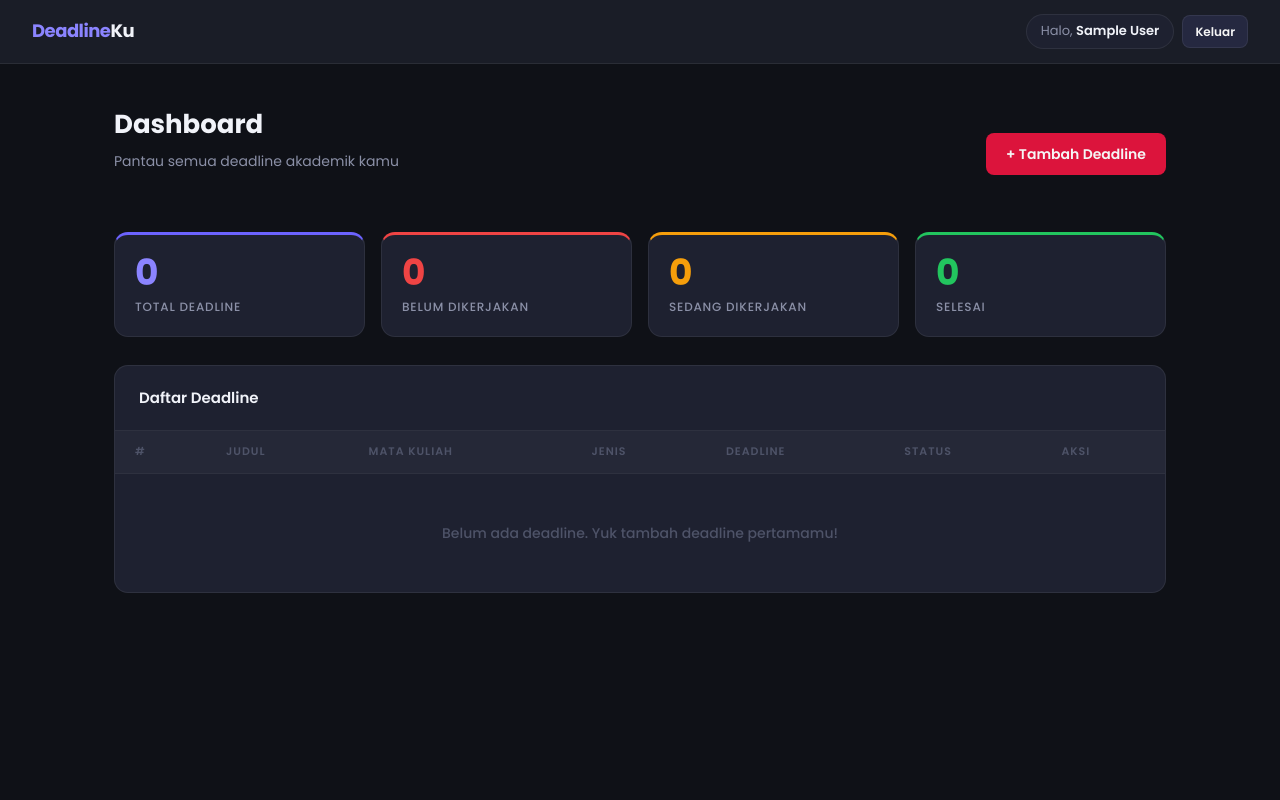
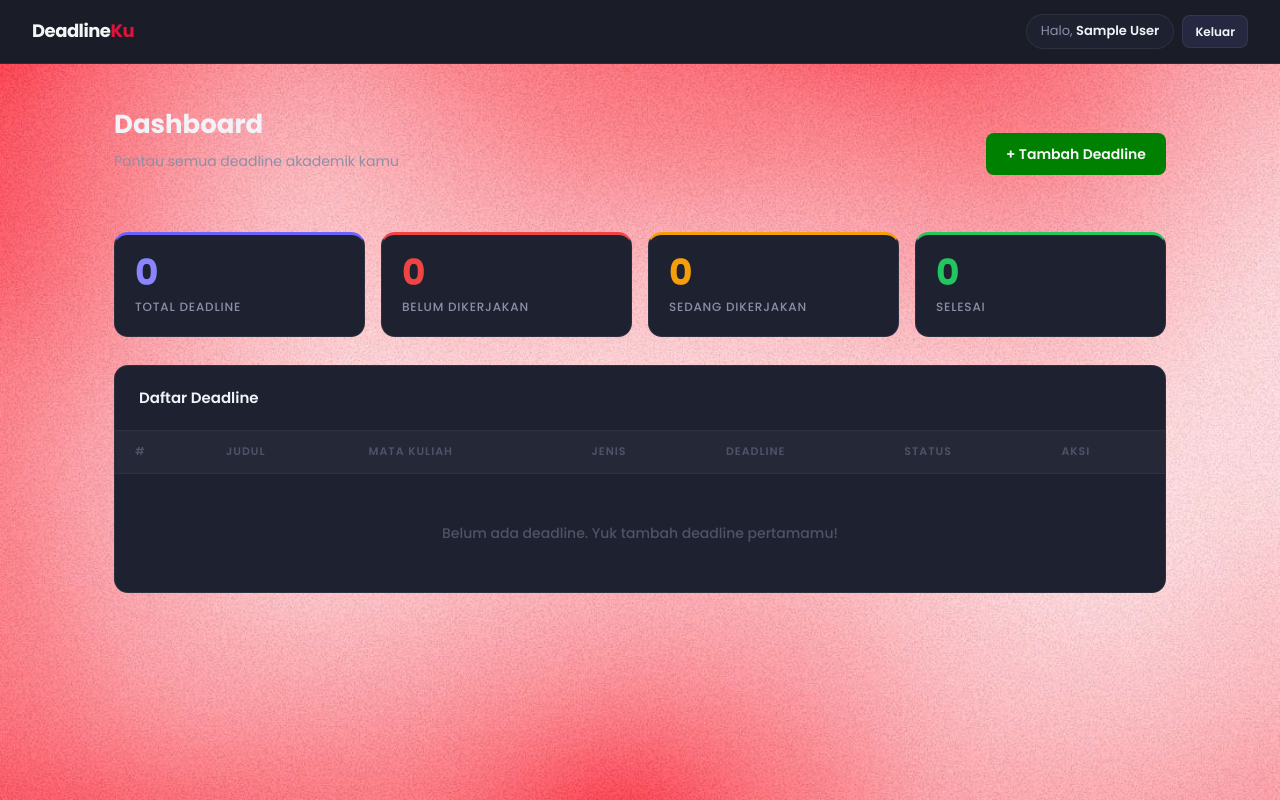
Before and after one commit to haidarmdd/Project-Akhir-PWD, a PHP site: page /dashboard.php in a window 1280 px wide. Run offline with PHP 8.4, Linux system fonts and the light colour scheme; the visitor is signed in with stand-in values (Sample User, id 1); data that the repository does not hold is empty.

Commit message:
editen css e, ruwet aku wisen

```diff
--- a/dashboard.php
+++ b/dashboard.php
@@ -30,12 +30,37 @@ $selesai = $konek->query("SELECT COUNT(*) as n FROM deadlines WHERE user_id='$us
     <meta name="viewport" content="width=device-width, initial-scale=1.0">
     <title>Dashboard - DeadlineKu</title>
     <link rel="stylesheet" href="style.css">
+    <style>
+    body {
+            background-image: url('red_bg.jpg');
+            background-size: cover;
+            background-position: center;
+            background-attachment: fixed;
+            background-repeat: no-repeat;
+        }
+
+    /* Overlay putih/gelap biar gambar nya redup */
+    body::before {
+        content: '';
+        position: fixed;
+        inset: 0;
+        background: rgba(255, 255, 255, -30); /* putih 55% */
+        z-index: 0;
+    }
+
+    /* Biar konten tetap di atas overlay */
+    .navbar, .wadah {
+        position: relative;
+        z-index: 1;
+    }
+
+    </style>
 </head>
 <body>
 
-    <!-- BILAH NAVIGASI -->
+    <!-- NAV -->
     <nav class="navbar">
-        <div class="navbar-brand">Deadline<span>Ku</span></div>
+        <div class="navbar-brand">Deadline<span style="color: crimson;">Ku</span></div>
         <div class="navbar-menu">
             <div class="navbar-pengguna">Halo, <span><?php echo $nama; ?></span></div>
             <a href="logout.php" class="tombol tombol-sekunder tombol-kecil">Keluar</a>
--- a/style.css
+++ b/style.css
@@ -66,7 +66,7 @@ a { text-decoration: none; color: inherit; }
 
 /* ===== BILAH NAVIGASI ===== */
 .navbar {
-    background: var(--bg-sekunder);
+    background:#1a1d27;
     border-bottom: 1px solid var(--batas);
     padding: 0 32px;
     height: 64px;
@@ -83,7 +83,7 @@ a { text-decoration: none; color: inherit; }
     font-family: 'Poppins', sans-serif;
     font-size: 18px;
     font-weight: 700;
-    color: var(--aksen-terang);
+    color: whitesmoke;
     letter-spacing: -0.5px;
 }
 
@@ -164,8 +164,8 @@ a { text-decoration: none; color: inherit; }
     transition: all 0.2s;
 }
 
-.tombol-utama { background:crimson; color:whitesmoke; }
-.tombol-utama:hover { background:crimson; transform: translateY(-1px); }
+.tombol-utama { background:green; color:whitesmoke; }
+.tombol-utama:hover { background:green; transform: translateY(-1px); }
 
 .tombol-bahaya { background: var(--merah-redup); color: var(--merah); border: 1px solid rgba(239,68,68,0.3); }
 .tombol-bahaya:hover { background: var(--merah); color: #fff; }
@@ -285,9 +285,7 @@ td:first-child, td.judul { color: var(--teks-utama); font-weight: 500; }
     align-items: center;
     justify-content: center;
     padding: 24px;
-    background: var(--bg-utama);
-    background-image: radial-gradient(ellipse at 20% 50%, rgba(108,99,255,0.08) 0%, transparent 60%),
-                      radial-gradient(ellipse at 80% 20%, rgba(59,130,246,0.06) 0%, transparent 50%);
+    background-image: radial-gradient(ellipse at 50% 30%, rgba(108,99,255,0.12) 0%, transparent 60%);
 }
 
 .kartu-auth {
@@ -325,9 +323,9 @@ td:first-child, td.judul { color: var(--teks-utama); font-weight: 500; }
     background-image: radial-gradient(ellipse at 50% 30%, rgba(108,99,255,0.12) 0%, transparent 60%);
 }
 
-.judul-landing { font-family: 'Poppins', sans-serif; font-size: 48px; font-weight: 700; color: var(--teks-utama); margin-bottom: 12px; line-height: 1.1; }
+.judul-landing { font-family: 'Poppins', sans-serif; font-size: 48px; font-weight: 700; color:white; margin-bottom: 12px; line-height: 1.1; }
 .judul-landing span { color: var(--aksen-terang); }
-.deskripsi-landing { font-size: 16px; color:whitesmoke; margin-bottom: 40px; max-width: 500px; }
+.deskripsi-landing { font-size: 16px; color:rgb(255, 255, 255); margin-bottom: 40px; max-width: 500px; }
 .aksi-landing { display: flex; gap: 12px; justify-content: center; }
 
 /* ===== RESPONSIF ===== */
```
Also changed, not shown: index.php (+7 -13 lines), login.php (+9 -0 lines), red_bg.jpg (added), sky_gradient.jpg (added).
